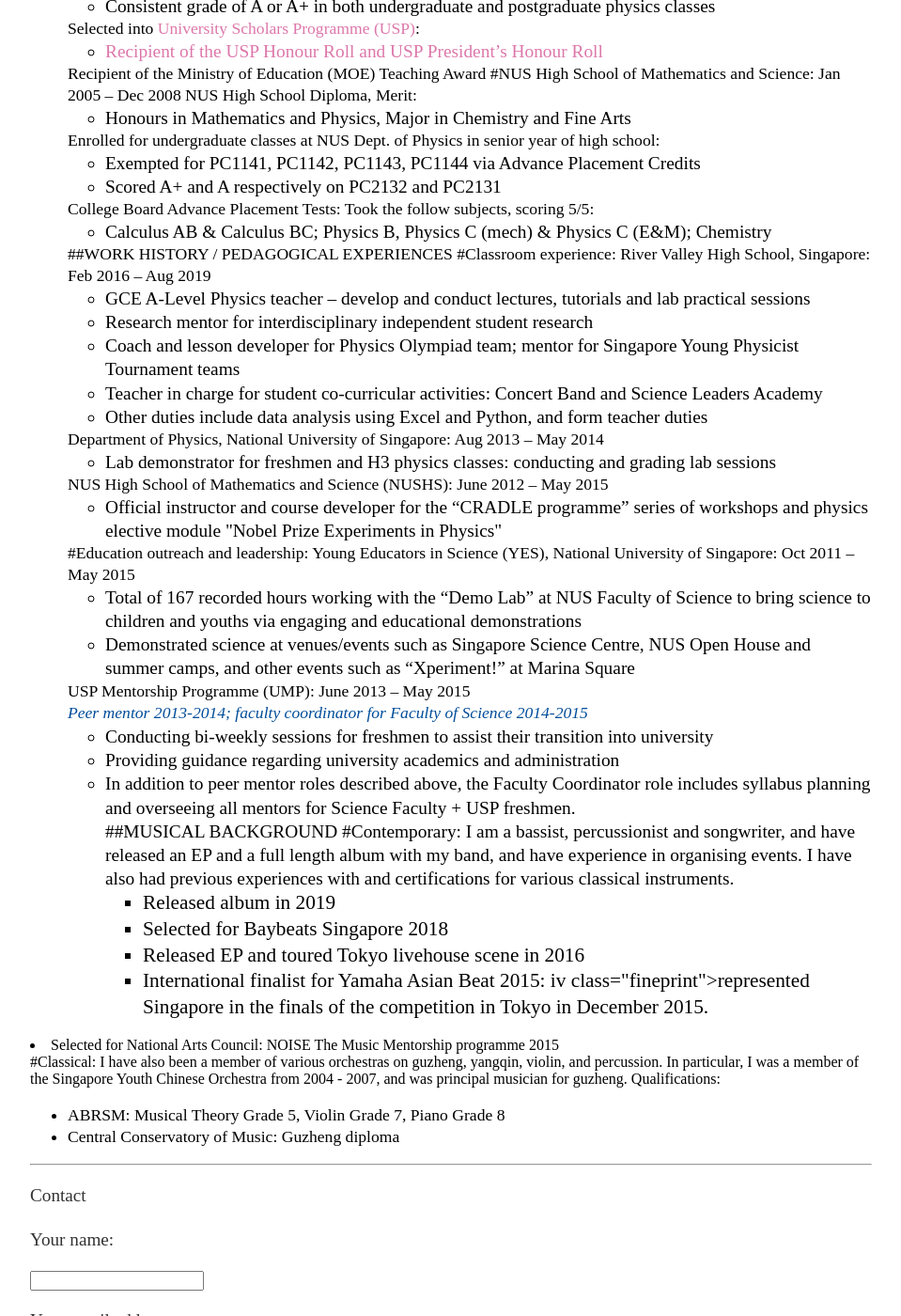
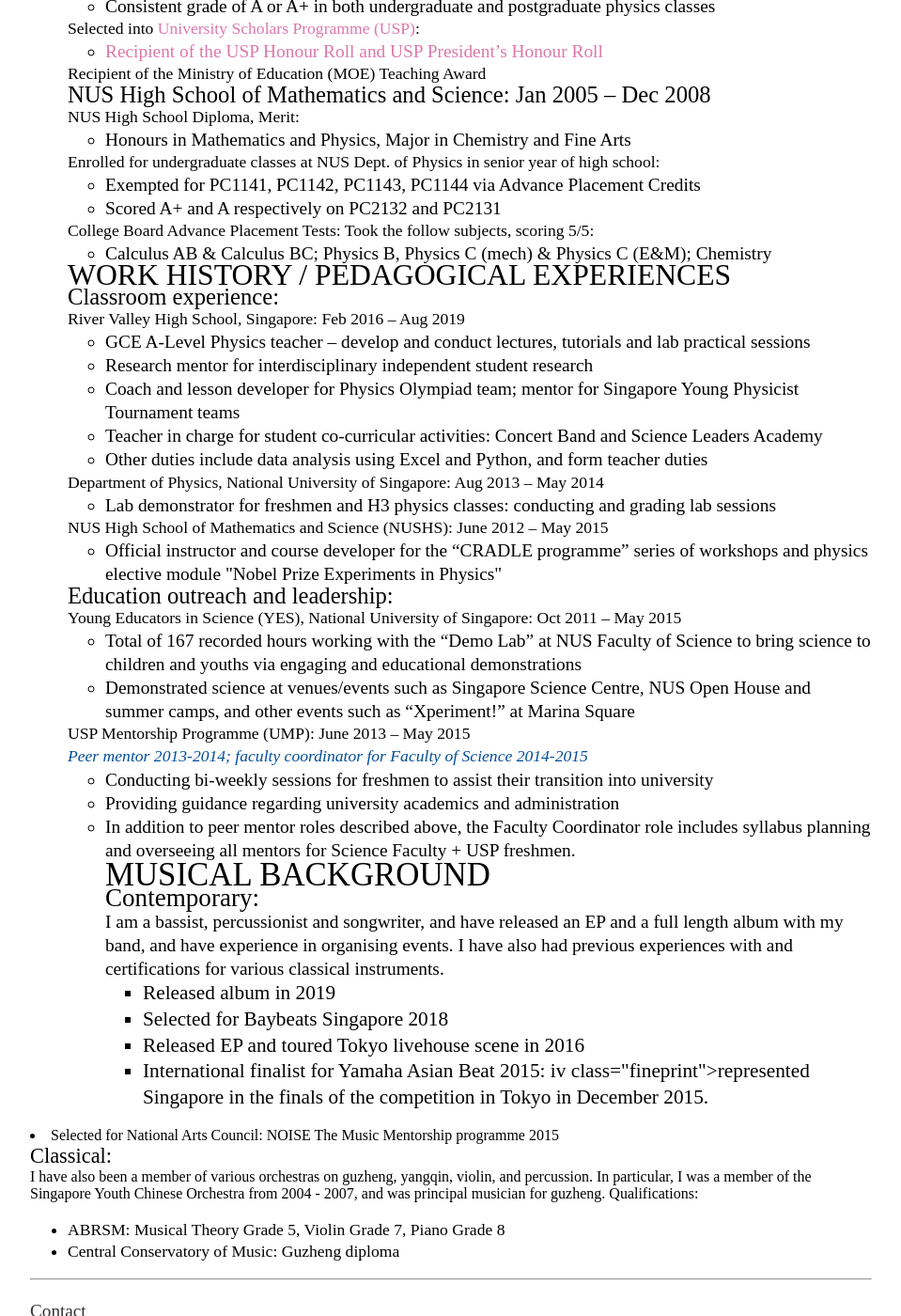
Before and after one commit to not-even-wong/not-even-wong.github.io, a Jekyll site: the page built from cv/index.html, in a window 1280 px wide and 1400 px high, scrolled down 605 px. Shown: the whole window at 94% size, without its empty margins (160-1119 px from the left). Built offline with Jekyll 4.4.1, drawn with Linux system fonts in a browser that asks for light colours; some of the changed text lies outside the part shown.

Commit message:
Update index.html

```diff
--- a/cv/index.html
+++ b/cv/index.html
@@ -14,7 +14,7 @@
 <li>Focus in application of data science methods to syllabus and assessment, primary interest in natural language processing</li>
 <li>Taking additional classes at School of Computer Science to supplement masters programme at School of Education </li>
 
-#National University of Singapore: June 2011 – July 2015
+<div class="h1">National University of Singapore: June 2011 – July 2015</div>
 Bachelor of Science (Honours), major in Physics, minor in Psychology:
 <ul>
 <li>Graduation <a href="http://www.nus.edu.sg/registrar/education-at-nus/modular-system.html" target="_blank">Cumulative Average Point (CAP)</a>: 4.72/5.00</li>
@@ -33,7 +33,7 @@
 Recipient of the Ministry of Education (MOE) Teaching Award
 
 
-#NUS High School of Mathematics and Science: Jan 2005 – Dec 2008
+<div class="h1">NUS High School of Mathematics and Science: Jan 2005 – Dec 2008</div>
 NUS High School Diploma, Merit:
 <ul>
 <li>Honours in Mathematics and Physics, Major in Chemistry and Fine Arts</li>
@@ -46,8 +46,8 @@
 College Board Advance Placement Tests: Took the follow subjects, scoring 5/5:
 <ul><li>Calculus AB & Calculus BC; Physics B, Physics C (mech) & Physics C (E&M); Chemistry</li></ul>
 
-##WORK HISTORY / PEDAGOGICAL EXPERIENCES
-#Classroom experience:
+<div class="h2">WORK HISTORY / PEDAGOGICAL EXPERIENCES</div>
+<div class="h1">Classroom experience:</div>
 River Valley High School, Singapore: Feb 2016 – Aug 2019
 <ul>
 <li>GCE A-Level Physics teacher – develop and conduct lectures, tutorials and lab practical sessions</li>
@@ -62,7 +62,7 @@
 NUS High School of Mathematics and Science (NUSHS): June 2012 – May 2015
 <ul><li>Official instructor and course developer for the “CRADLE programme” series of workshops and physics elective module "Nobel Prize Experiments in Physics"</li></ul>
 
-#Education outreach and leadership:
+<div class="h1">Education outreach and leadership:</div>
 Young Educators in Science (YES), National University of Singapore: Oct 2011 – May 2015
 <ul>
 <li>Total of 167 recorded hours working with the “Demo Lab” at NUS Faculty of Science to bring science to children and youths via engaging and educational demonstrations</li>
@@ -75,9 +75,9 @@
 <li>Providing guidance regarding university academics and administration</li>
 <li>In addition to peer mentor roles described above, the Faculty Coordinator role includes syllabus planning and overseeing all mentors for Science Faculty + USP freshmen.</li>
 
-##MUSICAL BACKGROUND
+<div class="h2">MUSICAL BACKGROUND</div>
 
-#Contemporary:
+<div class="h1">Contemporary:</div>
 I am a bassist, percussionist and songwriter, and have released an EP and a full length album with my band, and have experience in organising events. I have also had previous experiences with and certifications for various classical instruments.
 
 <ul>
@@ -88,7 +88,7 @@
 <li>Selected for National Arts Council: NOISE The Music Mentorship programme 2015</li>
 </ul>
 
-#Classical:
+<div class="h1">Classical:</div>
 I have also been a member of various orchestras on guzheng, yangqin, violin, and percussion. In particular, I was a member of the Singapore Youth Chinese Orchestra from 2004 - 2007, and was principal musician for guzheng.
 
 Qualifications:
```
